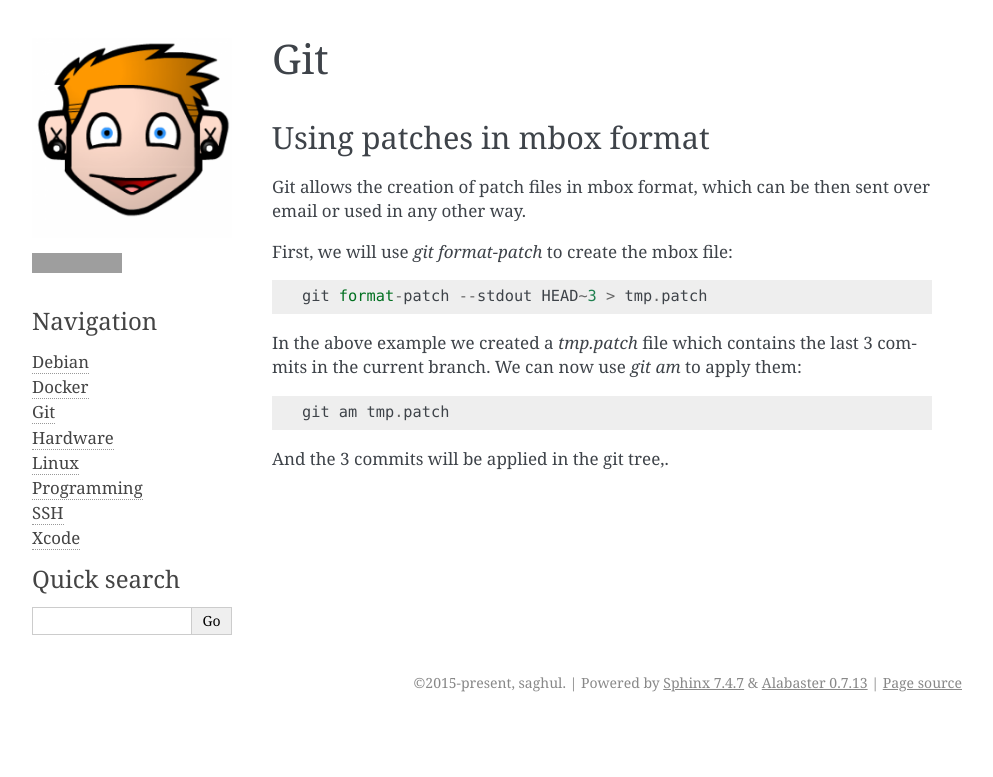
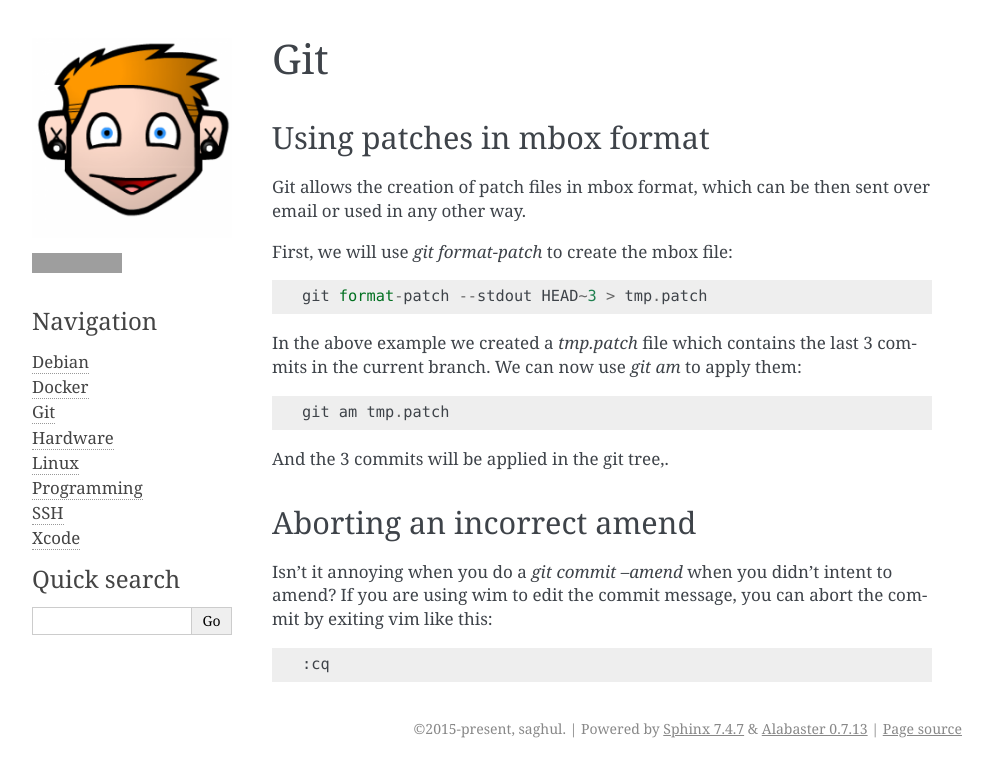
Before and after one commit to saghul/notes, a Sphinx documentation site: the page built from source/git.rst, in a window 1280 px wide, cut to the strip 0-777 px from the top of the page. Shown: the whole strip, without its empty margins (148-1141 px from the left). Built offline with Sphinx 7.4.7, drawn with Linux system fonts in a browser that asks for light colours; grey boxes are pictures that could not be loaded.

Commit message:
Add note on aborting a git commit --amend

```diff
--- a/source/git.rst
+++ b/source/git.rst
@@ -24,3 +24,15 @@ commits in the current branch. We can now use `git am` to apply them:
     git am tmp.patch
 
 And the 3 commits will be applied in the git tree,.
+
+
+Aborting an incorrect amend
+---------------------------
+
+Isn't it annoying when you do a `git commit --amend` when you didn't intent
+to amend? If you are using wim to edit the commit message, you can abort the
+commit by exiting vim like this:
+
+::
+
+    :cq
```
